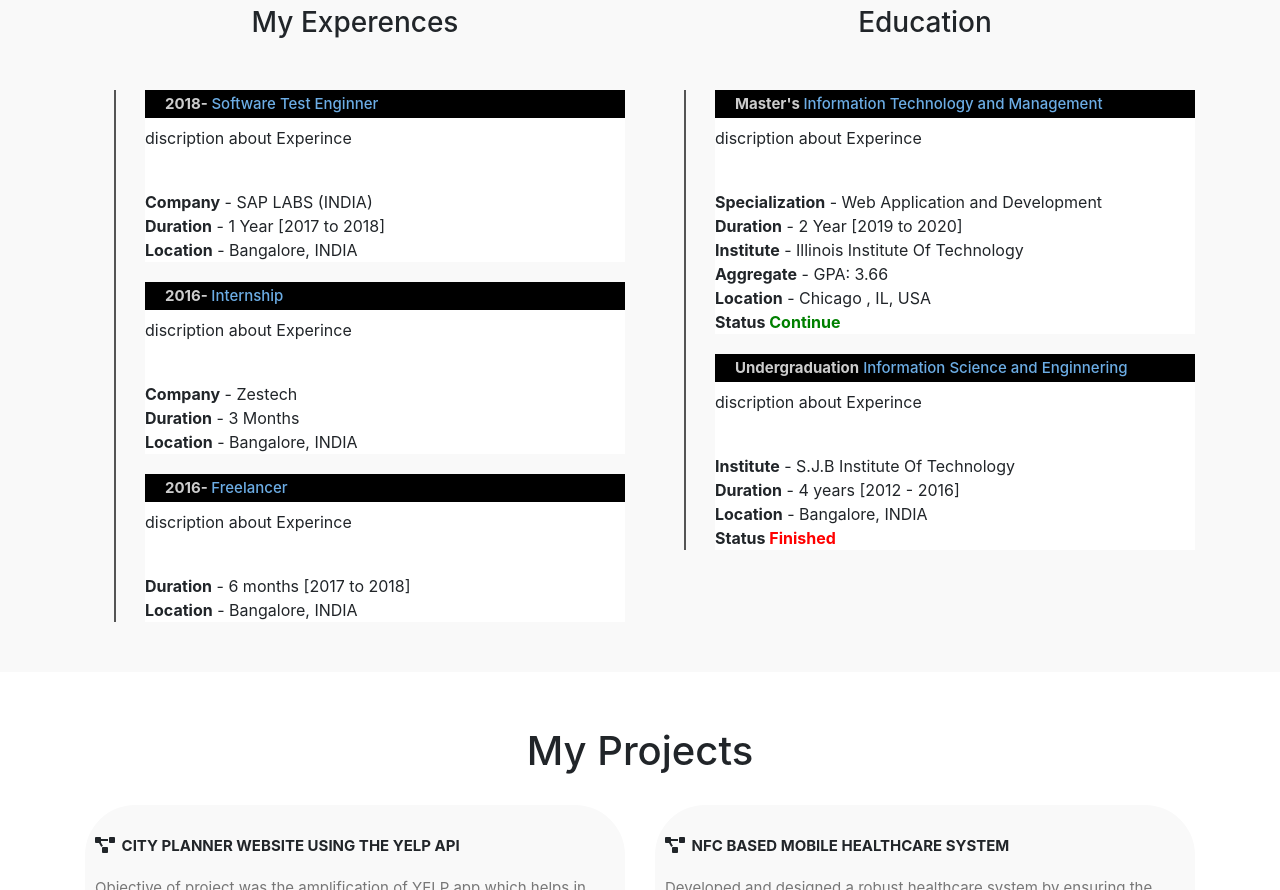
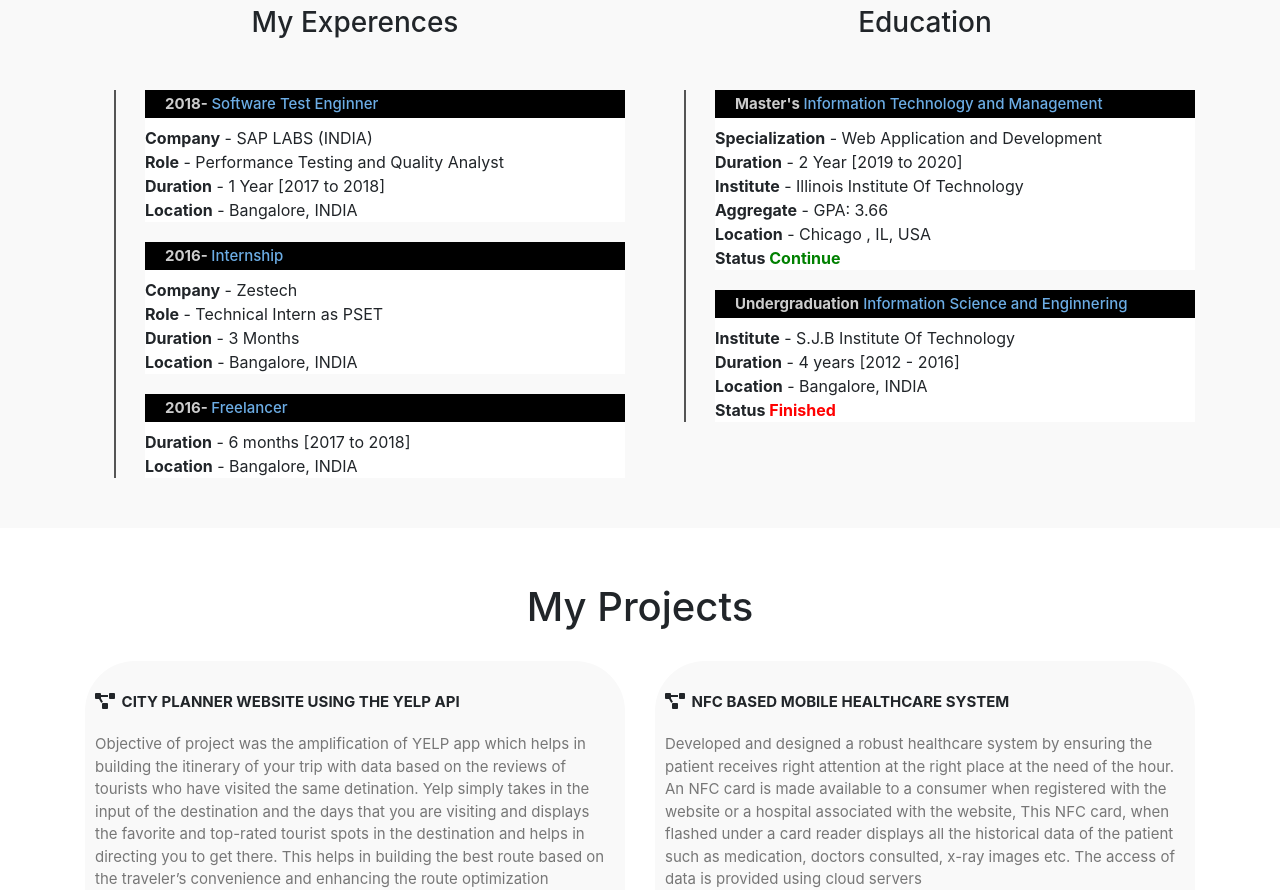
Before and after one commit to palashjain2801/Palash_Portfolio-, a plain HTML site: page index.html in a window 1280 px wide. Shown: the part 1540-2430 px from the top of the page. Drawn offline with nearby package versions, Linux system fonts and the light colour scheme.

Commit message:
first commit

```diff
--- a/index.html
+++ b/index.html
@@ -113,8 +113,12 @@
                               <ul class="timeline">
                                 <li>
                                   <h4><span>2018- </span> Software Test Enginner</h4>
-                                  <p> discription about Experince </p><br>
+                                  <!-- <p class="reduceFont">• Performed performance testing using benchmark tools like HP LoadRunner which simulates VuGen scripts which empowers testing.<br>• Implemented waterfall model using Selenium Grid to receive immediate feedback from clients on the developments of their projects</p><br> -->
+
+
                                   <b>Company</b> - SAP LABS (INDIA)<br>
+                                  <b>Role</b> -  Performance Testing and Quality Analyst<br>
+
                                   <b>Duration</b> - 1 Year [2017 to 2018]<br>
                                   <b>Location</b> - Bangalore, INDIA<br>
 
@@ -123,8 +127,11 @@
                                 </li>
                                 <li>
                                     <h4><span>2016- </span> Internship</h4>
-                                    <p> discription about Experince </p><br>
+                                    <!-- <p class="reduceFont">• Collaborated and assisted in developing projects for Students enrolled in undergraduate program to gain more hands-on experience in programming languages such as C, C++, JAVA.<br> • Accomplished and successfully developed projects for Free software moment Karnataka, India which help in providing solutions to real time issues.  </p><br> -->
+
                                     <b>Company</b> - Zestech<br>
+                                    <b>Role</b> - Technical Intern as PSET  <br>
+
                                     <b>Duration</b> - 3 Months<br>
                                     <b>Location</b> - Bangalore, INDIA<br>
 
@@ -133,7 +140,7 @@
                                   </li>
                                   <li>
                                       <h4><span>2016- </span> Freelancer</h4>
-                                      <p> discription about Experince </p><br>
+                                      <!-- <p class="reduceFont">• Collaborated and assisted in developing projects for Students enrolled in undergraduate program to gain more hands-on experience in programming languages such as C, C++, JAVA.<br> • Accomplished and successfully developed projects for Free software moment Karnataka, India which help in providing solutions to real time issues.  </p><br> -->
                                       <b>Duration</b> - 6 months [2017 to 2018]<br>
                                       <b>Location</b> - Bangalore, INDIA<br>
 
@@ -148,7 +155,6 @@
                                 <ul class="timeline">
                                   <li>
                                     <h4><span>Master's </span> Information Technology and Management </h4>
-                                    <p> discription about Experince </p><br>
                                     <b>Specialization</b> - Web Application and Development<br>
                                     <b>Duration</b> - 2 Year [2019 to 2020]<br>
                                     <b>Institute</b> - Illinois Institute Of Technology<br>
@@ -162,7 +168,6 @@
                                   </li>
                                   <li>
                                       <h4><span>Undergraduation</span> Information Science and Enginnering </h4>
-                                      <p> discription about Experince </p><br>
                                       <b>Institute</b> - S.J.B Institute Of Technology<br>
                                       <b>Duration</b> - 4 years [2012 - 2016] <br>
                                       <b>Location</b> - Bangalore, INDIA<br>
```
